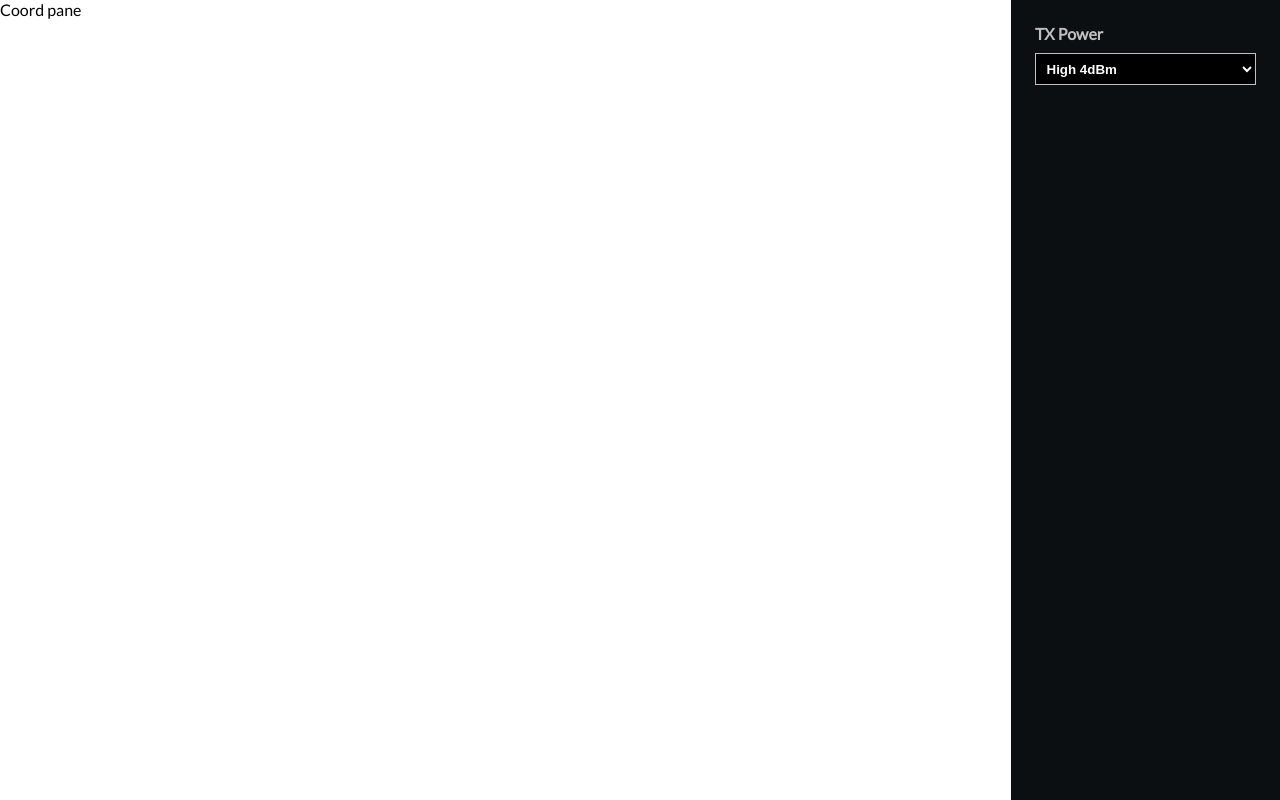
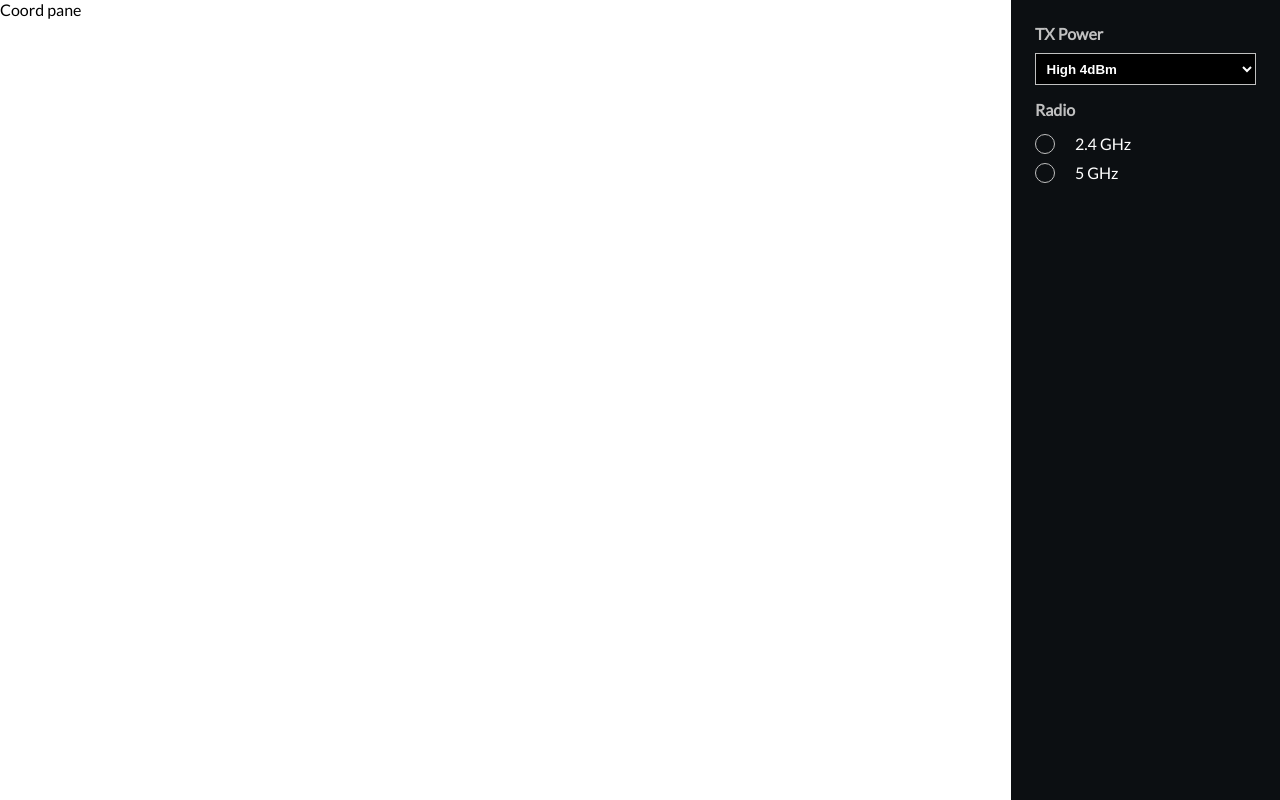
Before and after one commit to peter711/Wi-Fi-Analyzer-React-App, a React app: page / in a window 1280 px wide. Built offline with nearby package versions, Linux system fonts and the light colour scheme.

Commit message:
Added Radio component

```diff
--- /dev/null
+++ b/src/components/Radio/index.js
@@ -0,0 +1,94 @@
+import React from "react";
+import styled from "styled-components";
+
+const RadioWrapper = styled.div`
+  display: flex;
+  flex-direction: column;
+
+  > label {
+    margin-bottom: 10px;
+    font-weight: bold;
+    color: silver;
+  }
+`;
+
+const RadioInputWrapper = styled.div`
+  display: flex;
+  flex-direction: row;
+  align-items: center;
+  position: relative;
+  margin-top: 0.3em;
+  margin-bottom: 0.3em;
+
+  > label {
+    padding-left: 2.5em;
+  }
+
+  input {
+    position: absolute;
+    opacity: 0;
+    cursor: pointer;
+  }
+
+  .checkmark {
+    position: absolute;
+    top: 0;
+    left: 0;
+    height: 18px;
+    width: 18px;
+    background-color: #0c0f12;
+    border-radius: 50%;
+    border-color: silver;
+    border-width: 1px;
+    border-style: solid;
+  }
+
+  :hover input ~ .checkmark {
+    background-color: #ccc;
+  }
+
+  input:checked ~ .checkmark {
+    background-color: #2196f3;
+  }
+
+  .checkmark:after {
+    content: "";
+    position: absolute;
+    display: none;
+  }
+
+  input:checked ~ .checkmark:after {
+    display: block;
+  }
+
+  .checkmark:after {
+    top: 5px;
+    left: 5px;
+    width: 8px;
+    height: 8px;
+    border-radius: 50%;
+    background: white;
+  }
+`;
+
+const Radio = ({ label, options, onChange }) => (
+  <RadioWrapper>
+    <label>{label}</label>
+    {options.map(({ text, value }, index) => (
+      <RadioInputWrapper key={index}>
+        <label>
+          {text}
+          <input
+            type="radio"
+            name="radioInput"
+            value={value}
+            onChange={(event) => onChange(event.target.value)}
+          />
+          <span className="checkmark" />
+        </label>
+      </RadioInputWrapper>
+    ))}
+  </RadioWrapper>
+);
+
+export default Radio;
--- a/src/components/RightPane/index.js
+++ b/src/components/RightPane/index.js
@@ -4,6 +4,7 @@ import styled from "styled-components";
 import { Consumer } from "../../context";
 
 import Select from "../Select";
+import Radio from "../Radio";
 
 const RightPaneWrapper = styled.div`
   width: 280px;
@@ -18,17 +19,28 @@ const txPowerOptions = [
   { text: "Low -16dBm", value: "-16dBm" }
 ];
 
+const radioOptions = [
+  { text: "2.4 GHz", value: "2.4" },
+  { text: "5 GHz", value: "5" }
+];
+
 class RightPane extends React.Component {
   constructor(props) {
     super(props);
     this.state = {
-      txPower: txPowerOptions[0].value
+      txPower: txPowerOptions[0].value,
+      radio: radioOptions[0].value
     };
   }
 
   onTxSelectChanged(value) {
-    this.setState({ txPower: value, radio: "" });
+    this.setState({ txPower: value });
   }
+
+  onRadioChanged(value) {
+    this.setState({ radio: value });
+  }
+
   render() {
     return (
       <Consumer>
@@ -39,6 +51,11 @@ class RightPane extends React.Component {
               label={"TX Power"}
               onChange={value => this.onTxSelectChanged(value)}
             />
+            <Radio
+              options={radioOptions}
+              label={"Radio"}
+              onChange={value => this.onRadioChanged(value)}
+            />
           </RightPaneWrapper>
         )}
       </Consumer>
--- a/src/components/Select/index.js
+++ b/src/components/Select/index.js
@@ -4,6 +4,7 @@ import styled from 'styled-components';
 const SelectWrapper = styled.div`
     display: flex;
     flex-direction: column;
+    margin-bottom: 15px;
 
     label {
         margin-bottom: 10px;
```
